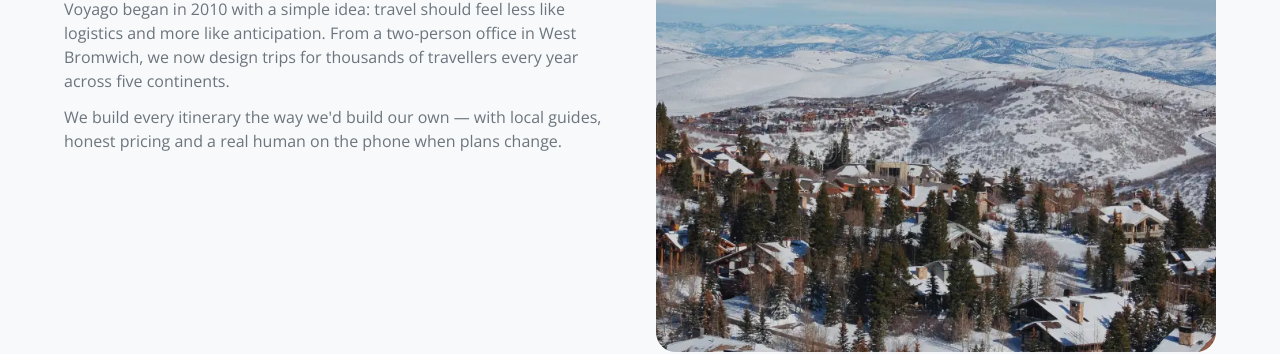
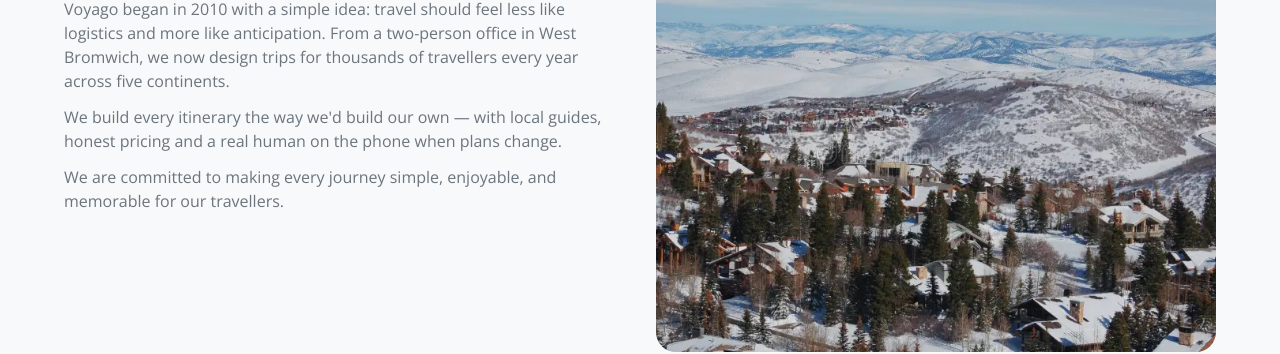
Before and after one commit to umeshxunar366-code/synergy, a plain HTML site: page about.html in a window 1280 px wide. Shown: the part 471-825 px from the top of the page. Drawn offline with nearby package versions, Linux system fonts and the light colour scheme.

Commit message:
Improve About page content

```diff
--- a/about.html
+++ b/about.html
@@ -58,6 +58,7 @@
           <h2>Our Story</h2>
           <p style="margin-top: var(--sp-3);">Voyago began in 2010 with a simple idea: travel should feel less like logistics and more like anticipation. From a two-person office in West Bromwich, we now design trips for thousands of travellers every year across five continents.</p>
           <p style="margin-top: var(--sp-3);">We build every itinerary the way we'd build our own — with local guides, honest pricing and a real human on the phone when plans change.</p>
+          <p style="margin-top: var(--sp-3);">We are committed to making every journey simple, enjoyable, and memorable for our travellers.</p>
         </div>
         <div class="reveal right" style="border-radius:var(--radius-lg); aspect-ratio:4/3; overflow:hidden;">
           <img src="assets/images/gallery/alpine-valley.webp" alt="Voyago team roots — mountain valley" loading="lazy" style="width:100%; height:100%; object-fit:cover; display:block;">
```
